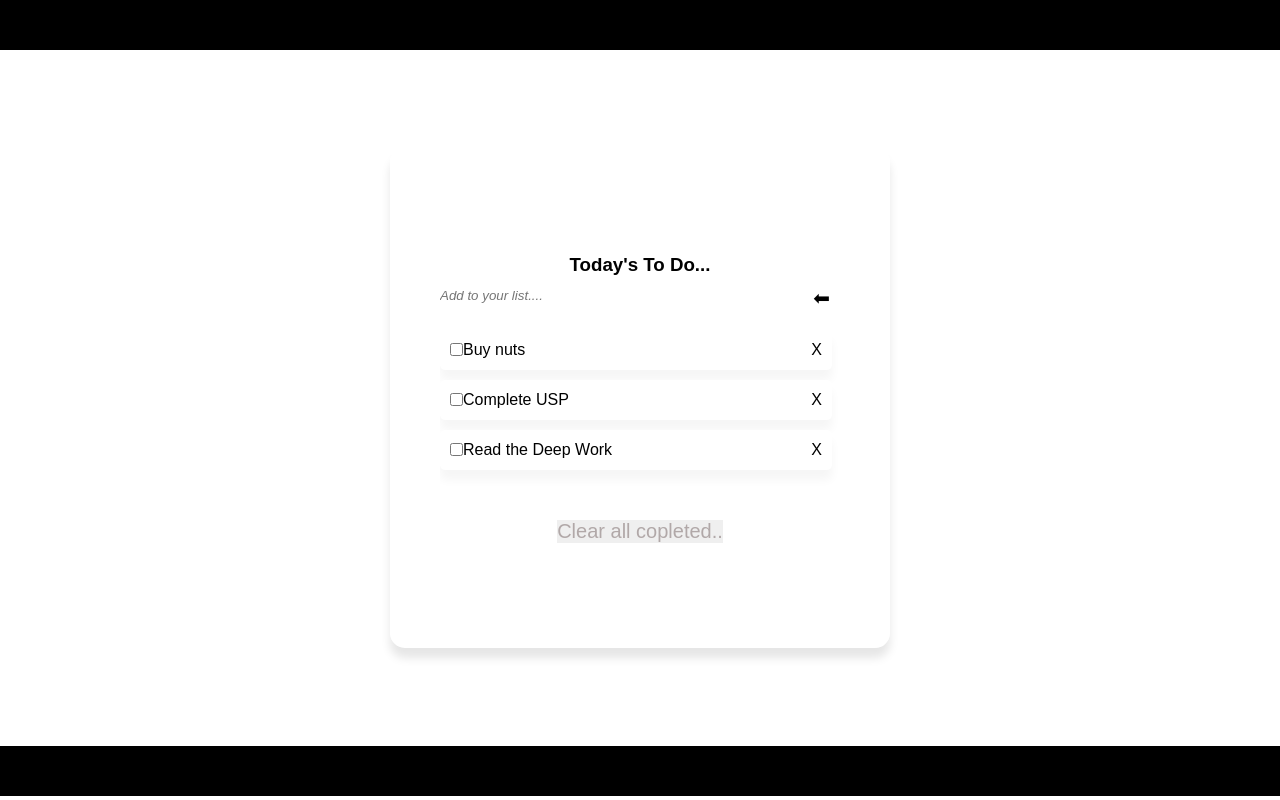
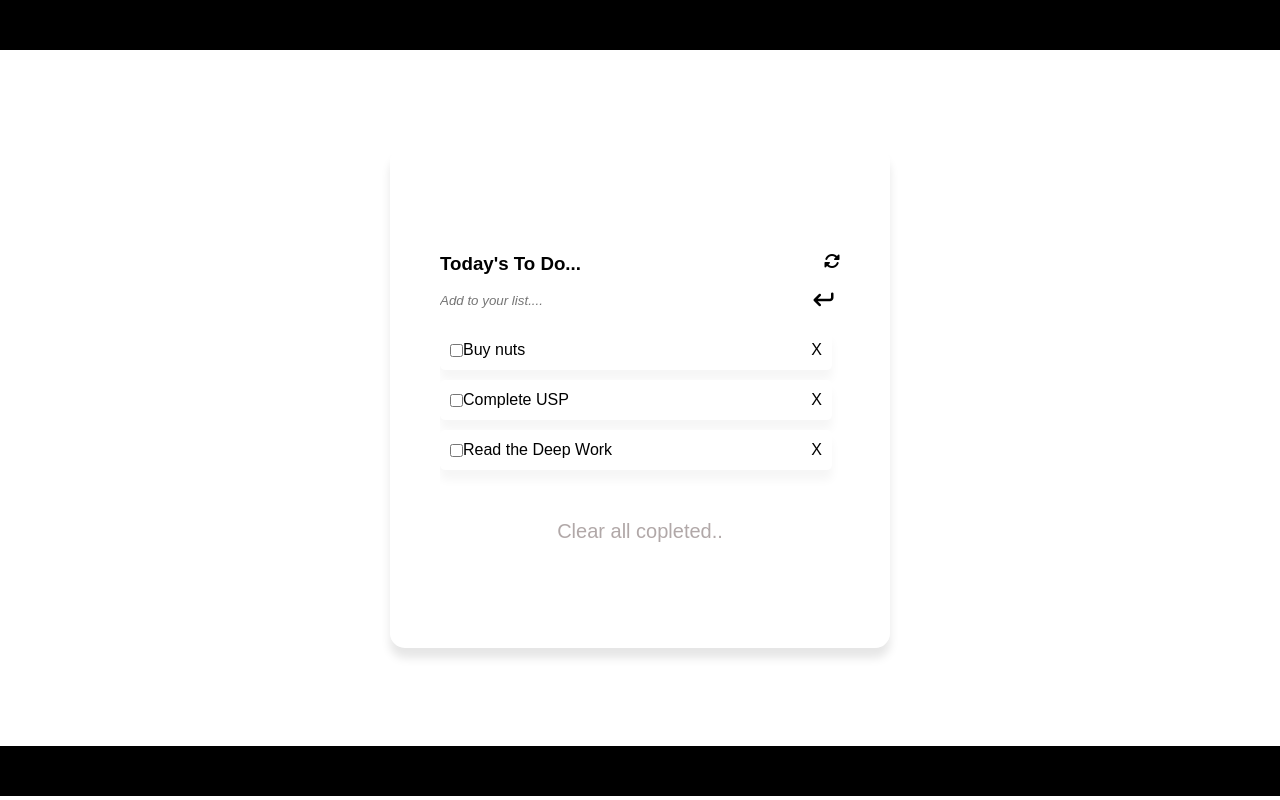
Before and after one commit to elhamatokhi/To-do-webpack, a website built with webpack: page src/index.html in a window 1280 px wide. Built offline with nearby package versions, Linux system fonts and the light colour scheme.

Commit message:
Add the right icon

```diff
--- a/src/index.html
+++ b/src/index.html
@@ -3,6 +3,19 @@
     <meta charset="UTF-8" />
     <meta http-equiv="X-UA-Compatible" content="IE=edge" />
     <meta name="viewport" content="width=device-width, initial-scale=1.0" />
+    <link rel="preconnect" href="https://fonts.googleapis.com" />
+    <link rel="preconnect" href="https://fonts.gstatic.com" crossorigin />
+    <link
+      rel="stylesheet"
+      href="https://cdnjs.cloudflare.com/ajax/libs/font-awesome/6.2.1/css/all.min.css"
+      integrity="sha512-MV7K8+y+gLIBoVD59lQIYicR65iaqukzvf/nwasF0nqhPay5w/9lJmVM2hMDcnK1OnMGCdVK+iQrJ7lzPJQd1w=="
+      crossorigin="anonymous"
+      referrerpolicy="no-referrer"
+    />
+    <link
+      href="https://fonts.googleapis.com/css2?family=Roboto:ital@0;1&display=swap"
+      rel="stylesheet"
+    />
     <title>Document</title>
   </head>
   <body>
@@ -10,7 +23,12 @@
       <header class="head"></header>
       <section class="container">
         <div class="todo-wrap" data-form>
-          <h1>Today's To Do...</h1>
+          <div class="btnInput">
+            <h1>Today's To Do...</h1>
+            <span class="icon-box"
+              ><i class="fa-solid fa-rotate icon-refresh-todos"></i
+            ></span>
+          </div>
           <div class="btnInput">
             <input
               type="text"
@@ -19,7 +37,9 @@
               data-input
               placeholder="Add to your list...."
             />
-            <button class="add-todo">⬅</button>
+            <span class="icon-box add-todo"
+              ><i class="fa-solid fa-arrow-turn-down icon-add-todo"></i
+            ></span>
           </div>
           <div class="wrapper" data-lists></div>
           <button class="clearAll">Clear all copleted..</button>
--- a/src/index.js
+++ b/src/index.js
@@ -1,39 +1,42 @@
-import './style.css';
+import "./style.css";
 
-const lists = document.querySelector('[data-lists]');
+const lists = document.querySelector("[data-lists]");
 
 const todoArr = [
   {
     index: 1,
-    description: 'Buy nuts',
+    description: "Buy nuts",
     completed: false,
   },
   {
     index: 2,
-    description: 'Complete USP',
+    description: "Complete USP",
     completed: true,
   },
   {
     index: 3,
-    description: 'Read the Deep Work',
+    description: "Read the Deep Work",
     completed: false,
   },
 ];
+console.log(todoArr);
 const displayToDo = () => {
   const displayToDo = todoArr.map(
-    (item) => `
+    (item) =>
+    `
     <div class="todo item">
     <input type="checkbox" class="checkbox" />
     <p>${item.description}</p>
-    <span class="delete" data-id="${item.id}">X</span>
-  </div> `,
+    <span class="delete" data-id="${item.index}">X</span>
+  </div> `
   );
-  lists.innerHTML = displayToDo.join(' ');
+
+  lists.innerHTML = displayToDo.join(" ");
 };
 
 const removeTodo = () => {
-  lists.addEventListener('click', (e) => {
-    if (e.target.classList.contains('delete')) {
+  lists.addEventListener("click", (e) => {
+    if (e.target.classList.contains("delete")) {
       e.target.parentElement.remove();
     }
   });
@@ -41,6 +44,6 @@ const removeTodo = () => {
 
 removeTodo();
 displayToDo();
-window.addEventListener('DOMContentLoaded', () => {
+window.addEventListener("DOMContentLoaded", () => {
   displayToDo();
 });
--- a/src/style.css
+++ b/src/style.css
@@ -18,6 +18,9 @@ body {
   /* background: linear-gradient(45deg, rgb(124, 207, 255), rgb(0, 255, 200)); */
 }
 
+h1 {
+  padding-bottom: 5px;
+}
 .container {
   width: 100%;
   height: 87vh;
@@ -44,6 +47,16 @@ header {
   justify-content: center;
   align-items: center;
   box-shadow: 0 10px 10px 0 rgba(0, 0, 0, 0.1);
+}
+
+.icon-add-todo {
+  transform: rotate(90deg);
+  cursor: pointer;
+
+}
+
+.icon-box {
+  margin-left: auto;
 }
 
 .wrapper {
@@ -79,6 +92,7 @@ header {
 
 .clearAll {
   color: rgb(177, 168, 168);
+  background-color: #fff;
   font-size: 20px;
 }
 
```
